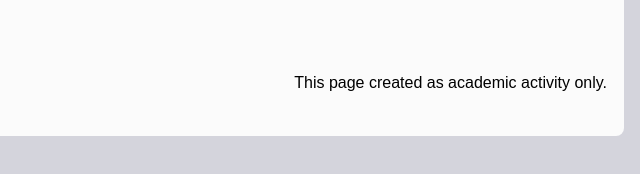
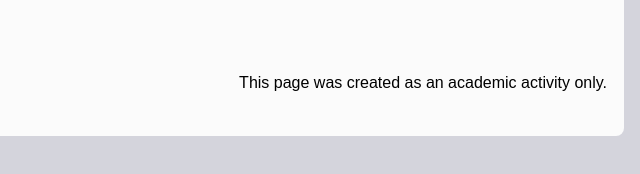
Before and after one commit to yelyaht/CodingAssignment3, a plain HTML site: page index.html in a window 1280 px wide. Shown: the part 2520-2694 px from the top of the page, 640-1280 px from the left. Drawn offline with Linux system fonts and the light colour scheme.

Commit message:
Update index.html

```diff
--- a/index.html
+++ b/index.html
@@ -140,7 +140,7 @@
   </div>
 
       <hr />
-      <p>This page created as academic activity only.</p>
+      <p>This page was created as an academic activity only.</p>
   </body>
 </html>
 
```
